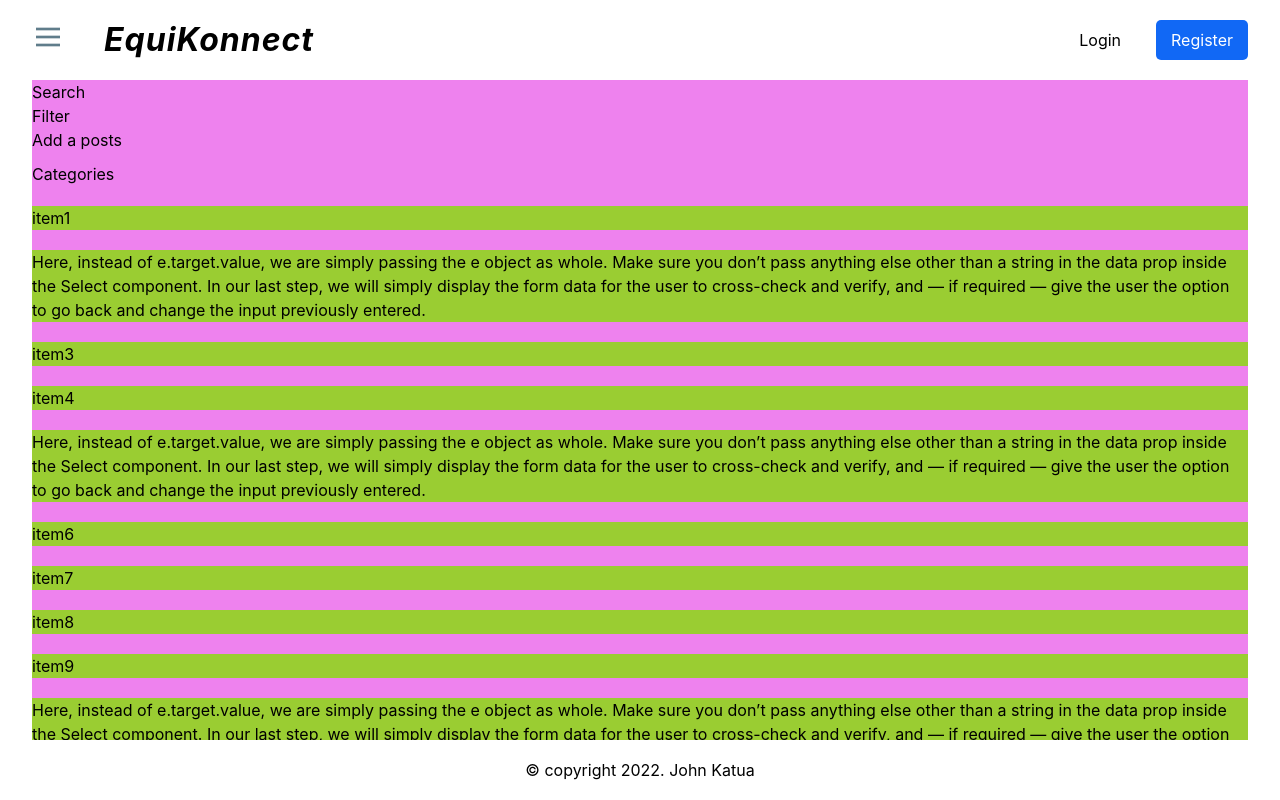
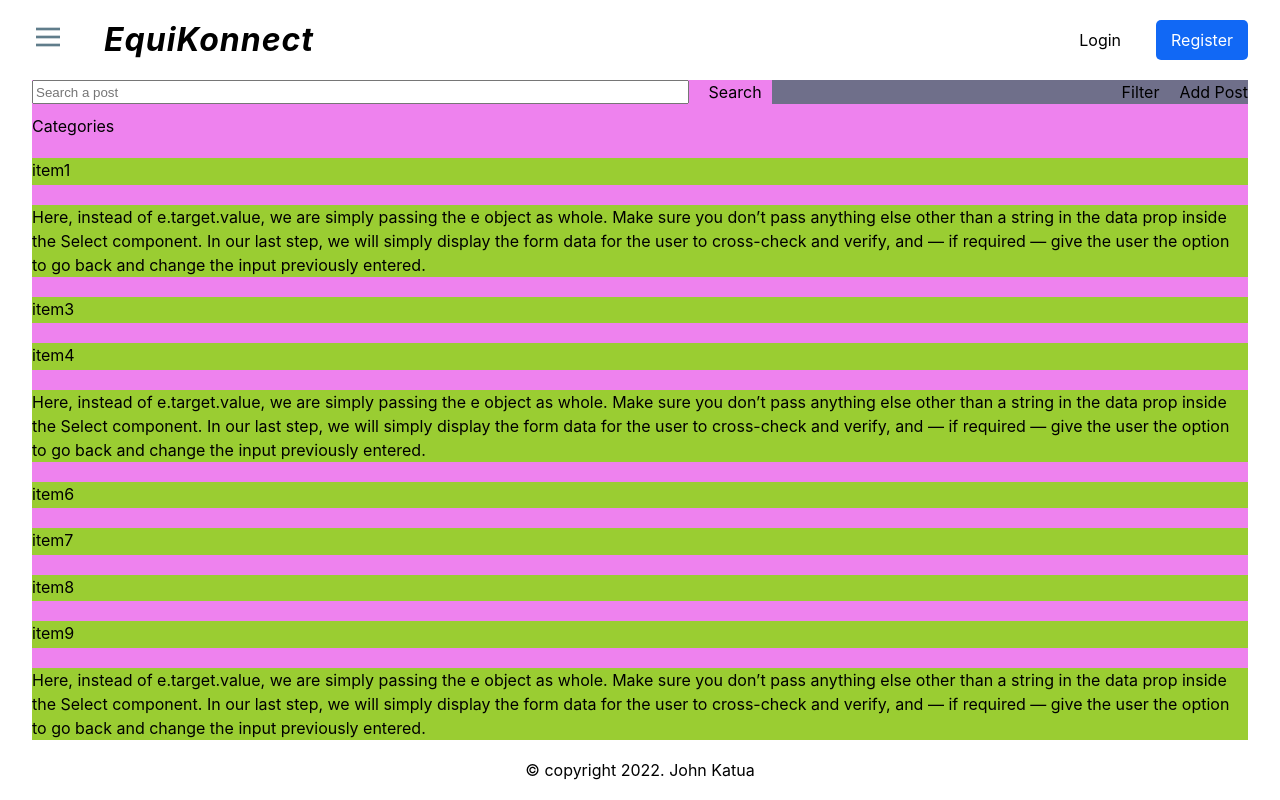
Before and after one commit to The-Jitu-Assignments/connect, a React (Vite) app in the folder frontend/: page /home in a window 1280 px wide. Built offline with nearby package versions, Linux system fonts and the light colour scheme.

Commit message:
added a search input in the home page

```diff
--- a/frontend/src/pages/home/home.css
+++ b/frontend/src/pages/home/home.css
@@ -12,6 +12,29 @@
   gap: 10px;
 }
 
+.home-header_top {
+  display: flex;
+  gap: 10px;
+}
+
+.home-header_search {
+  display: flex;
+  flex-basis: 60%;
+  gap: 20px;
+}
+
+.home-header_search input {
+  flex-basis: 100%;
+}
+
+.home-header_btns {
+  display: flex;
+  gap: 20px;
+  background-color: rgb(111, 111, 138);
+  flex: 1;
+  justify-content: flex-end;
+}
+
 .home-content {
   display: flex;
   flex-direction: column;
--- a/frontend/src/pages/home/index.jsx
+++ b/frontend/src/pages/home/index.jsx
@@ -6,9 +6,14 @@ const HomePage = () => {
     <div className='home-container'>
       <div className='home-header'>
         <div className='home-header_top'>
-          <div>Search</div>
-          <div>Filter</div>
-          <div>Add a posts</div>
+          <div className='home-header_search'>
+            <input type={"text"} placeholder='Search a post' />
+            <span>Search</span>
+          </div>
+          <div className='home-header_btns'>
+            <span>Filter</span>
+            <span>Add Post</span>
+          </div>
         </div>
         <div>Categories</div>
       </div>
```
